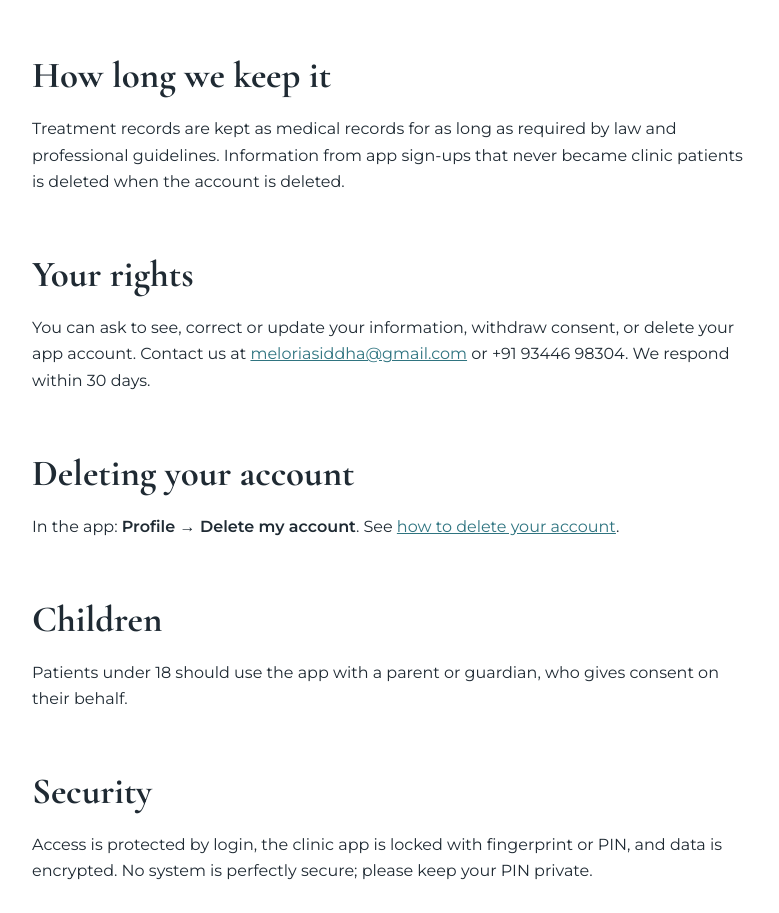
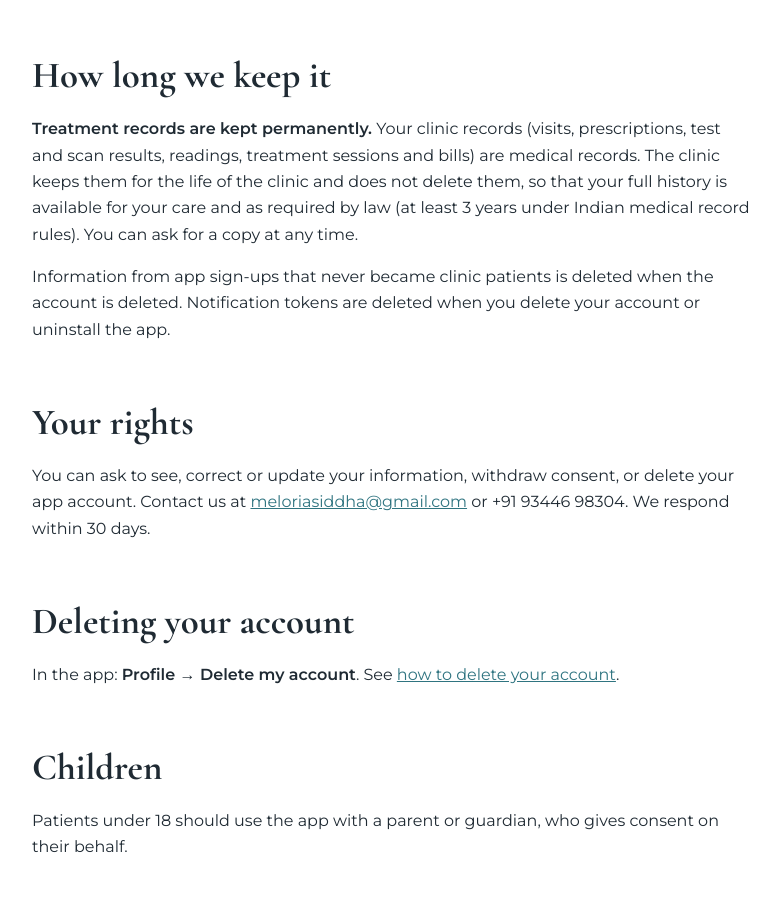
Before and after one commit to meloriasiddha/meloriasiddha.github.io, a plain HTML site: page privacy.html in a window 1280 px wide. Shown: the part 1612-2525 px from the top of the page, without its empty margins (248-1027 px from the left). Drawn offline with nearby package versions, Linux system fonts and the light colour scheme.

Commit message:
Privacy: treatment records kept permanently
Co-Authored-By: Claude Opus 5.5 <noreply@anthropic.com>
Claude-Session: https://claude.ai/code/session_012g6y6JpjMgwCo7o7EbLb3e

```diff
--- a/privacy.html
+++ b/privacy.html
@@ -54,7 +54,8 @@
 <p>We may share information with another doctor or hospital only for your care (for example, a referral letter) or when required by law.</p>
 
 <h2>How long we keep it</h2>
-<p>Treatment records are kept as medical records for as long as required by law and professional guidelines. Information from app sign-ups that never became clinic patients is deleted when the account is deleted.</p>
+<p><b>Treatment records are kept permanently.</b> Your clinic records (visits, prescriptions, test and scan results, readings, treatment sessions and bills) are medical records. The clinic keeps them for the life of the clinic and does not delete them, so that your full history is available for your care and as required by law (at least 3 years under Indian medical record rules). You can ask for a copy at any time.</p>
+<p>Information from app sign-ups that never became clinic patients is deleted when the account is deleted. Notification tokens are deleted when you delete your account or uninstall the app.</p>
 
 <h2>Your rights</h2>
 <p>You can ask to see, correct or update your information, withdraw consent, or delete your app account. Contact us at <a href="mailto:meloriasiddha@gmail.com">meloriasiddha@gmail.com</a> or +91 93446 98304. We respond within 30 days.</p>
```
Also changed, not shown: delete-account.html (+1 -1 lines).
